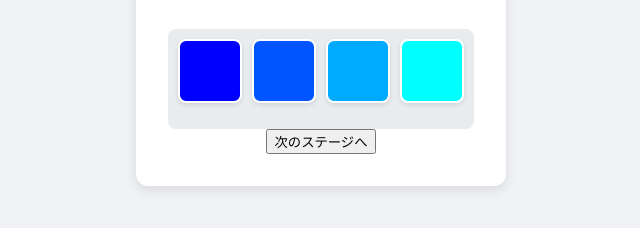
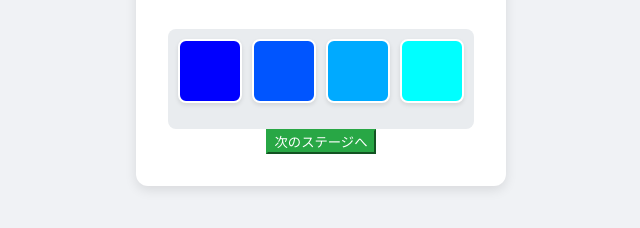
Before and after one commit to acounttest805-ctrl/color-game, a plain HTML site: page games/sort-the-gradient/index.html in a window 1280 px wide. Both pictures are taken after a click on the button "答えを見る". Shown: the part 368-596 px from the top of the page, without its empty margins (319-959 px from the left). Drawn offline with Linux system fonts and the light colour scheme.

Commit message:
Update style.css

```diff
--- a/games/sort-the-gradient/style.css
+++ b/games/sort-the-gradient/style.css
@@ -71,6 +71,16 @@ body {
     background-color: #0056b3;
 }
 
+#next-stage-button {
+    background-color: #28a745; /* 緑色 */
+    color: white;
+    border-color: #28a745;
+}
+#next-stage-button:hover {
+    background-color: #218838;
+    border-color: #218838;
+}
+
 /* --- モーダル表示用のスタイル (既存のものを流用) --- */
 .hidden { display: none !important; }
 
```
